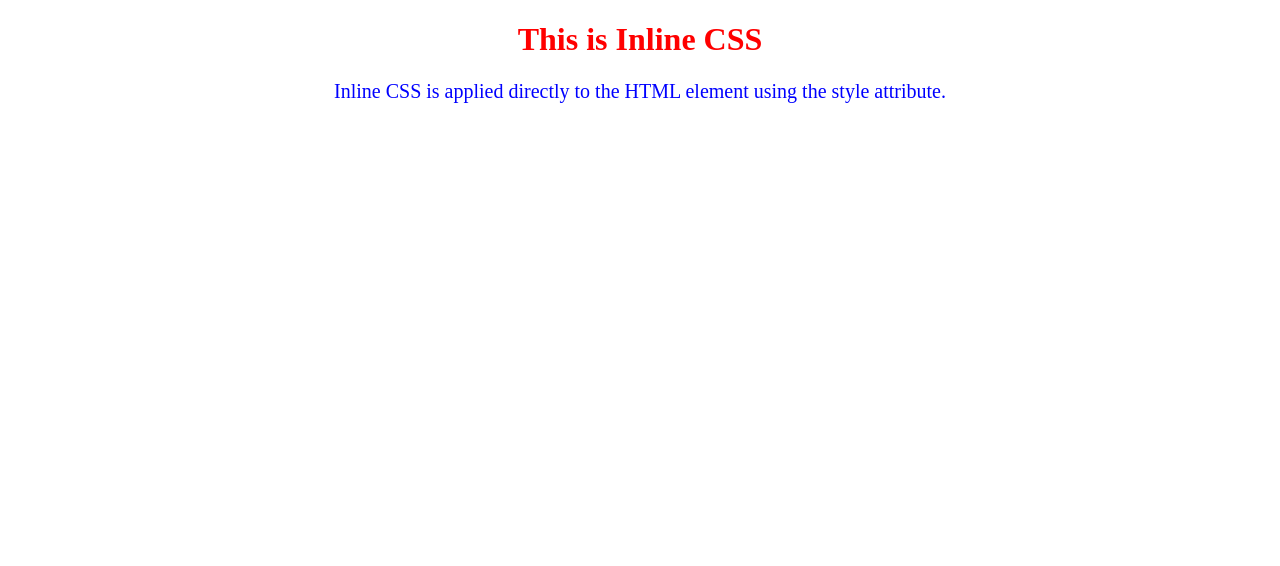
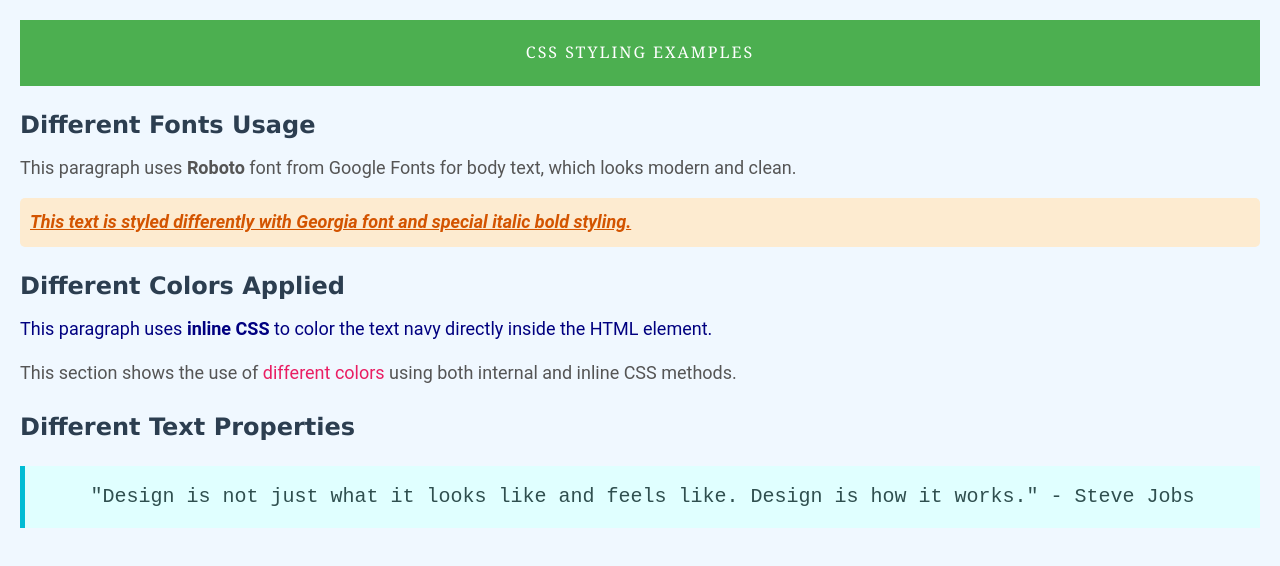
Before and after one commit to Vickycode11/css-types, a plain HTML site: page index.html in a window 1280 px wide. Drawn offline with Linux system fonts and the light colour scheme.

Commit message:
Add files via upload

```diff
--- a/index.html
+++ b/index.html
@@ -2,12 +2,109 @@
 <html lang="en">
 <head>
   <meta charset="UTF-8">
-  <title>Inline CSS Example</title>
+  <title>CSS Fonts, Colors, Text Styles</title>
+
+  <!-- Internal CSS -->
+  <style>
+    /* Universal Selector */
+    * {
+      margin: 0;
+      padding: 0;
+      box-sizing: border-box;
+    }
+
+    body {
+      font-family: 'Roboto', sans-serif;
+      background-color: #f0f8ff;
+      padding: 20px;
+      line-height: 1.6;
+    }
+
+    header {
+      text-align: center;
+      padding: 20px;
+      background-color: #4CAF50;
+      color: white;
+      font-family: 'Georgia', serif;
+      text-transform: uppercase;
+      letter-spacing: 2px;
+    }
+
+
+
+
+
+    section {
+      margin: 20px 0;
+    }
+
+    h2 {
+      color: #2c3e50;
+      margin-bottom: 10px;
+      font-family: 'Verdana', sans-serif;
+      text-align: left;
+    }
+
+    p {
+      color: #555;
+      font-size: 18px;
+      margin-bottom: 15px;
+    }
+
+    .special-text {
+      color: #d35400;
+      font-style: italic;
+      font-weight: bold;
+      text-decoration: underline;
+      background-color: #fdebd0;
+      padding: 10px;
+      border-radius: 5px;
+    }
+
+    .quote {
+      font-family: 'Courier New', monospace;
+      font-size: 20px;
+      color: darkslategray;
+      text-align: center;
+      background-color: #e0ffff;
+      padding: 15px;
+      margin-top: 20px;
+      border-left: 5px solid #00bcd4;
+    }
+
+
+
+
+      </style>
+
 </head>
 <body>
 
-  <h1 style="color: red; text-align: center;">This is Inline CSS</h1>
-  <p style="font-size: 20px; color: blue; text-align: center;">Inline CSS is applied directly to the HTML element using the style attribute.</p>
+  <header>
+    css styling examples
+  </header>
+
+
+
+  <section>
+    <h2>Different Fonts Usage</h2>
+    <p>This paragraph uses <strong>Roboto</strong> font from Google Fonts for body text, which looks modern and clean.</p>
+    <p class="special-text">This text is styled differently with Georgia font and special italic bold styling.</p>
+  </section>
+
+  <section>
+    <h2>Different Colors Applied</h2>
+    <p style="color: navy;">This paragraph uses <strong>inline CSS</strong> to color the text navy directly inside the HTML element.</p>
+    <p>This section shows the use of <span style="color: #e91e63;">different colors</span> using both internal and inline CSS methods.</p>
+  </section>
+
+  <section>
+    <h2>Different Text Properties</h2>
+    <p class="quote">"Design is not just what it looks like and feels like. Design is how it works." - Steve Jobs</p>
+
+
+  </section>
+
 
 
 </body>
```
